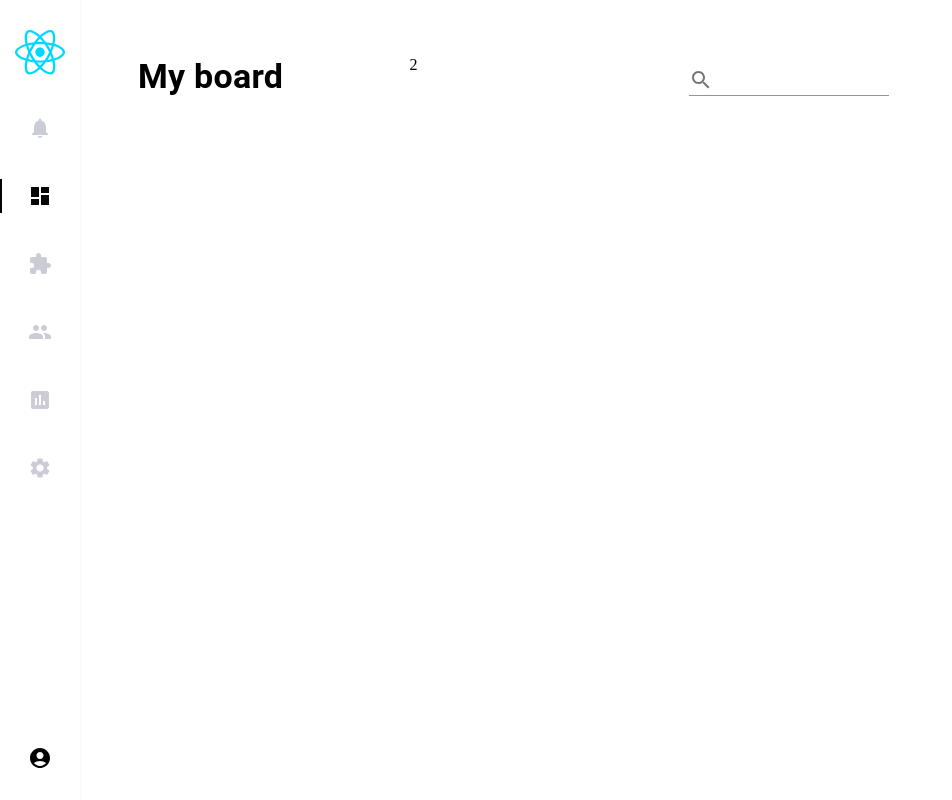
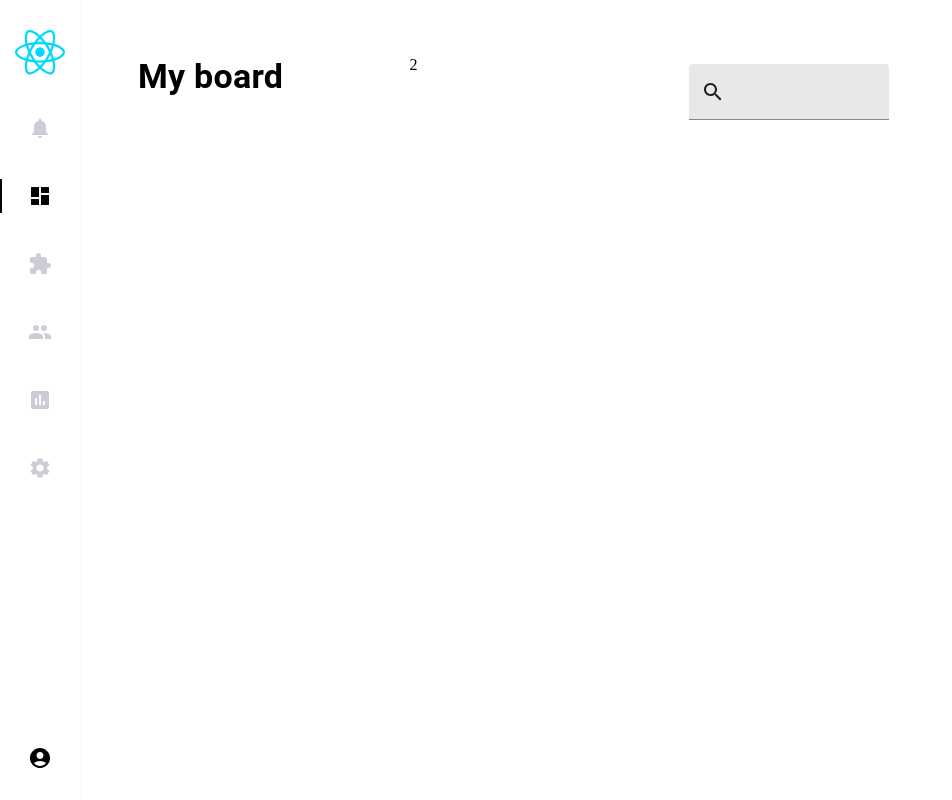
Before and after one commit to Mihail19992004/newTodo, a React (Create React App) app: page /boards in a window 1280 px wide. Shown: the whole page, without its empty margins (0-952 px from the left). Built offline with nearby package versions, Linux system fonts and the light colour scheme.

Commit message:
'pomog_bratuxe'

```diff
--- a/src/components/Header.tsx
+++ b/src/components/Header.tsx
@@ -1,7 +1,5 @@
 import React from 'react';
-import Input from '@mui/material/Input';
-import { Box, Typography, makeStyles } from '@material-ui/core';
-import InputAdornment from '@mui/material/InputAdornment';
+import { Box, Typography, makeStyles, TextField } from '@material-ui/core';
 import FormControl from '@mui/material/FormControl';
 import SearchIcon from '@mui/icons-material/Search';
 
@@ -25,12 +23,12 @@ export const Header = () => {
       <Box>2</Box>
       <Box>
         <FormControl sx={{ m: 1, width: '25ch' }} variant='outlined'>
-          <Input
-            startAdornment={
-              <InputAdornment position='start'>
-                <SearchIcon />
-              </InputAdornment>
-            }
+          <TextField variant={'filled'}
+                     InputProps={{
+                       startAdornment: (
+                             <SearchIcon />
+                       ),
+                     }}
           />
         </FormControl>
       </Box>
```
